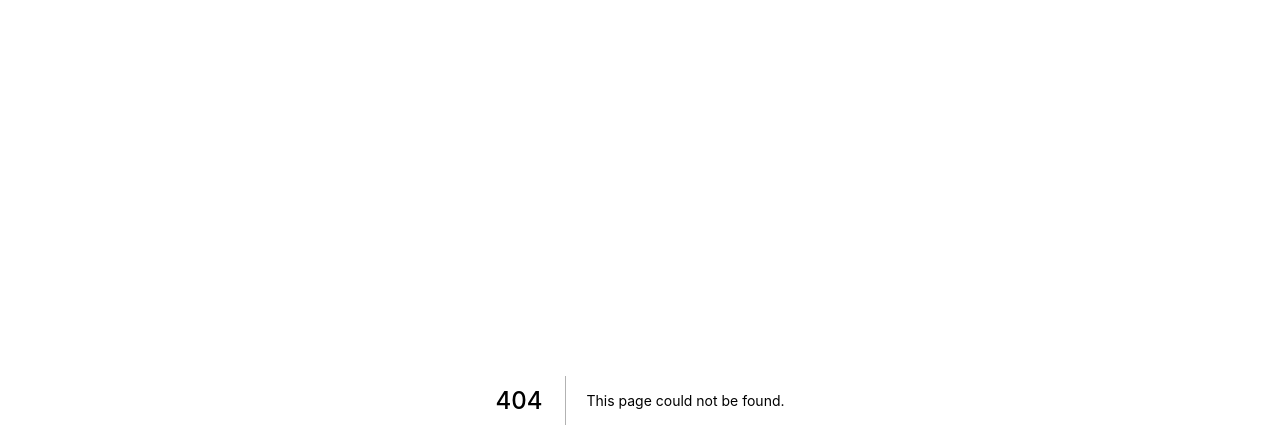
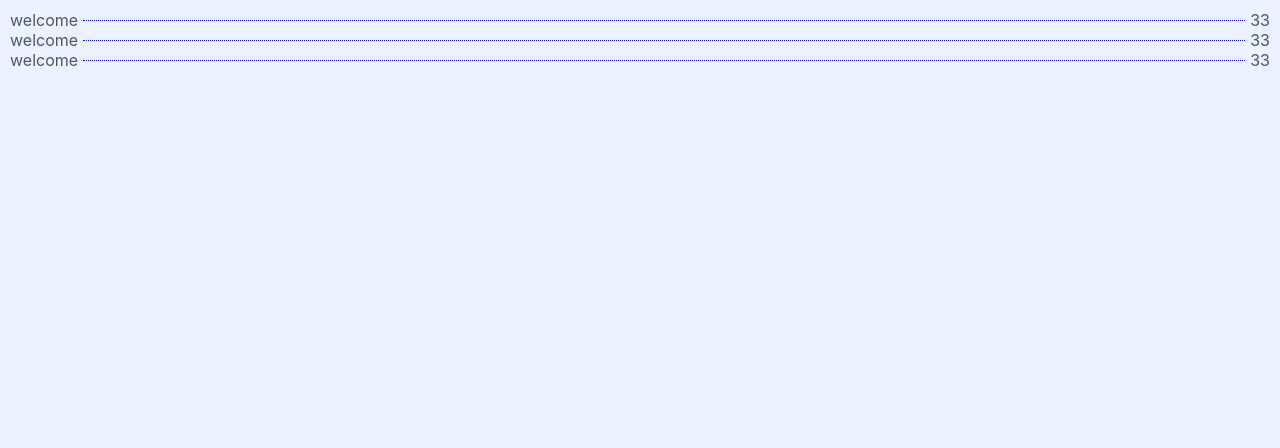
Before and after one commit to catsky/daily_css, a Next.js app: page /16dotleader in a window 1280 px wide. Before the commit this address had no page. Shown: the top 448 px of the page. Built offline with nearby package versions, Linux system fonts and the light colour scheme.

Commit message:
16 dots leader

```diff
--- /dev/null
+++ b/pages/16dotleader.js
@@ -0,0 +1,25 @@
+import React from 'react';
+import Image from 'next/image';
+import styles from '../styles/16dotleader.module.css';
+
+export default function ArrowButton() {
+  return (
+    <div style={{ margin: '10px' }}>
+      <div className={styles.container}>
+        <div>welcome</div>
+        <div className={styles.container__dots}></div>
+        <div>33</div>
+      </div>
+      <div className={styles.container}>
+        <div>welcome</div>
+        <div className={styles.container__dots}></div>
+        <div>33</div>
+      </div>
+      <div className={styles.container}>
+        <div>welcome</div>
+        <div className={styles.container__dots}></div>
+        <div>33</div>
+      </div>
+    </div>
+  );
+}
--- /dev/null
+++ b/styles/16dotleader.module.css
@@ -0,0 +1,12 @@
+.container {
+  display: flex;
+  width: 100%;
+  align-items: center;
+  justify-content: center;
+}
+
+.container__dots {
+  flex: 1;
+  border-bottom: 1px dotted blue;
+  margin: 0px 5px;
+}
```
